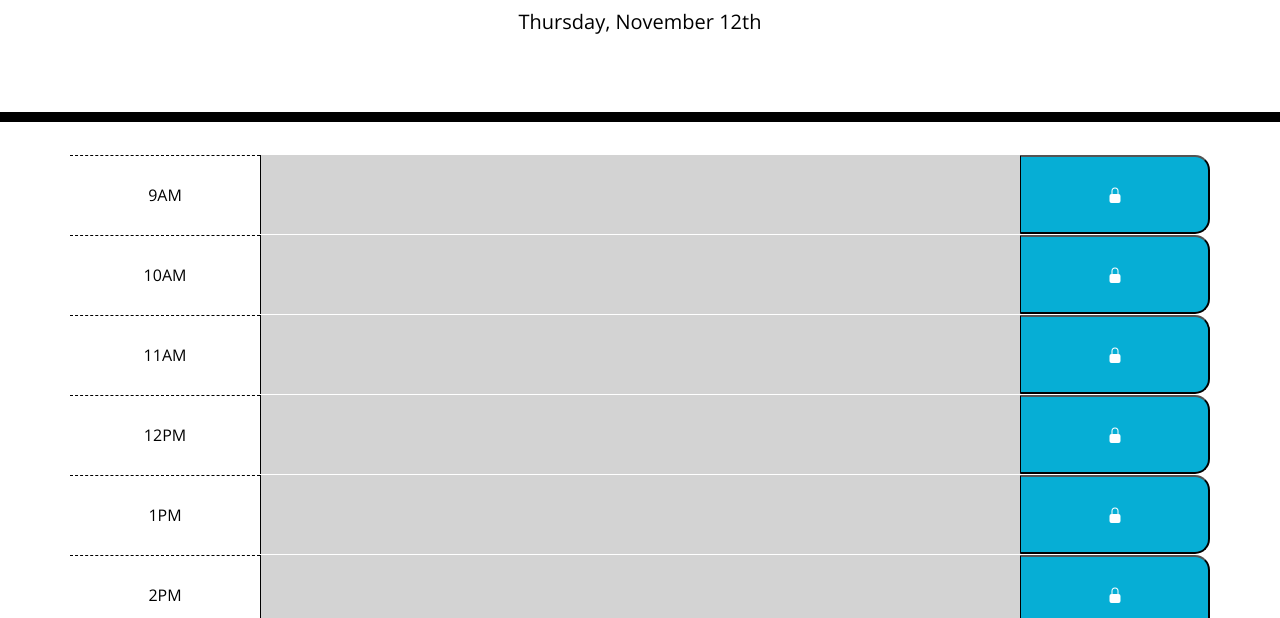
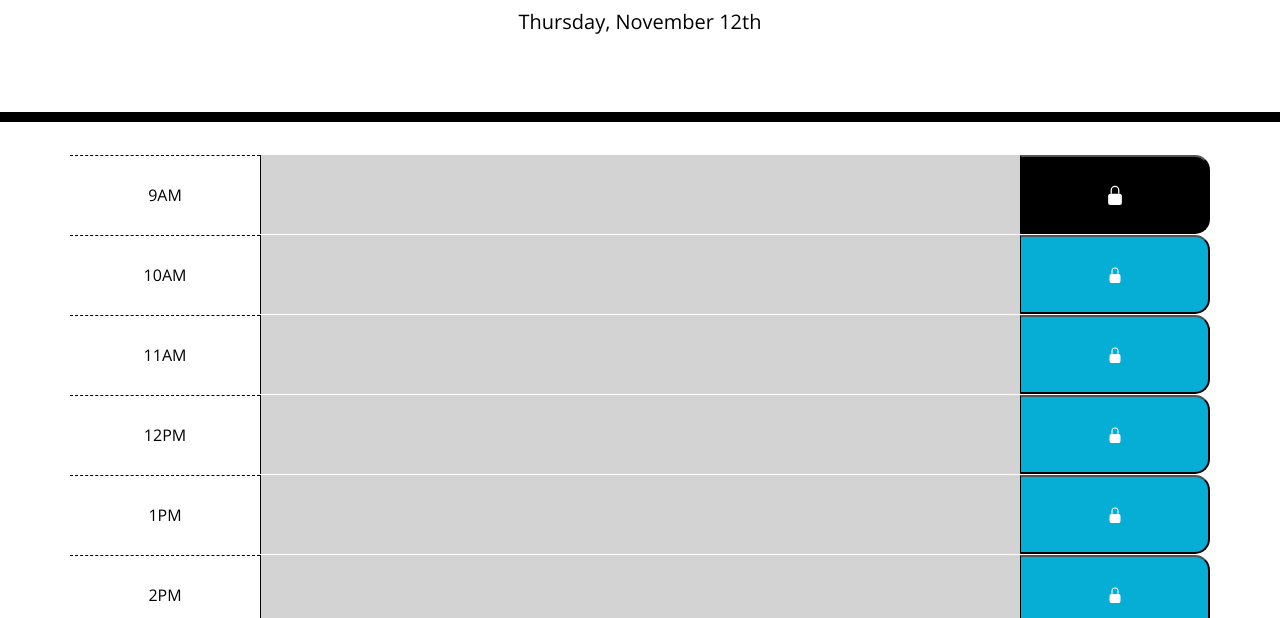
Before and after one commit to jordanks93/WorkDayScheduler, a plain HTML site: page index.html in a window 1280 px wide. In both pictures the pointer is over the button 1115 px from the left and 376 px from the top of the page. Shown: the part 182-800 px from the top of the page. Drawn offline with nearby package versions, Linux system fonts and the light colour scheme.

Commit message:
updated css for button hover effect

```diff
--- a/style.css
+++ b/style.css
@@ -40,6 +40,7 @@ textarea{
   background-color: #ffffff;
   color: #000000;
   border-top: 1px dashed #000000;
+  /*centers element*/
   display: flex;
   align-items: center;
   justify-content: center;
@@ -66,12 +67,15 @@ textarea{
   border-bottom-right-radius: 15px;
   background-color: #06AED5;
   color: white;
+  /*centers element*/
   display: flex;
   align-items: center;
   justify-content: center;
 }
 
-.saveBtn i:hover {
+/*when a button is hovered it will change color*/
+button:hover {
   font-size: 20px;
+  background-color: #000000;
   transition: all .3s ease-in-out;
 }
```
Also changed, not shown: index.html (+1 -1 lines), 1 other file.
